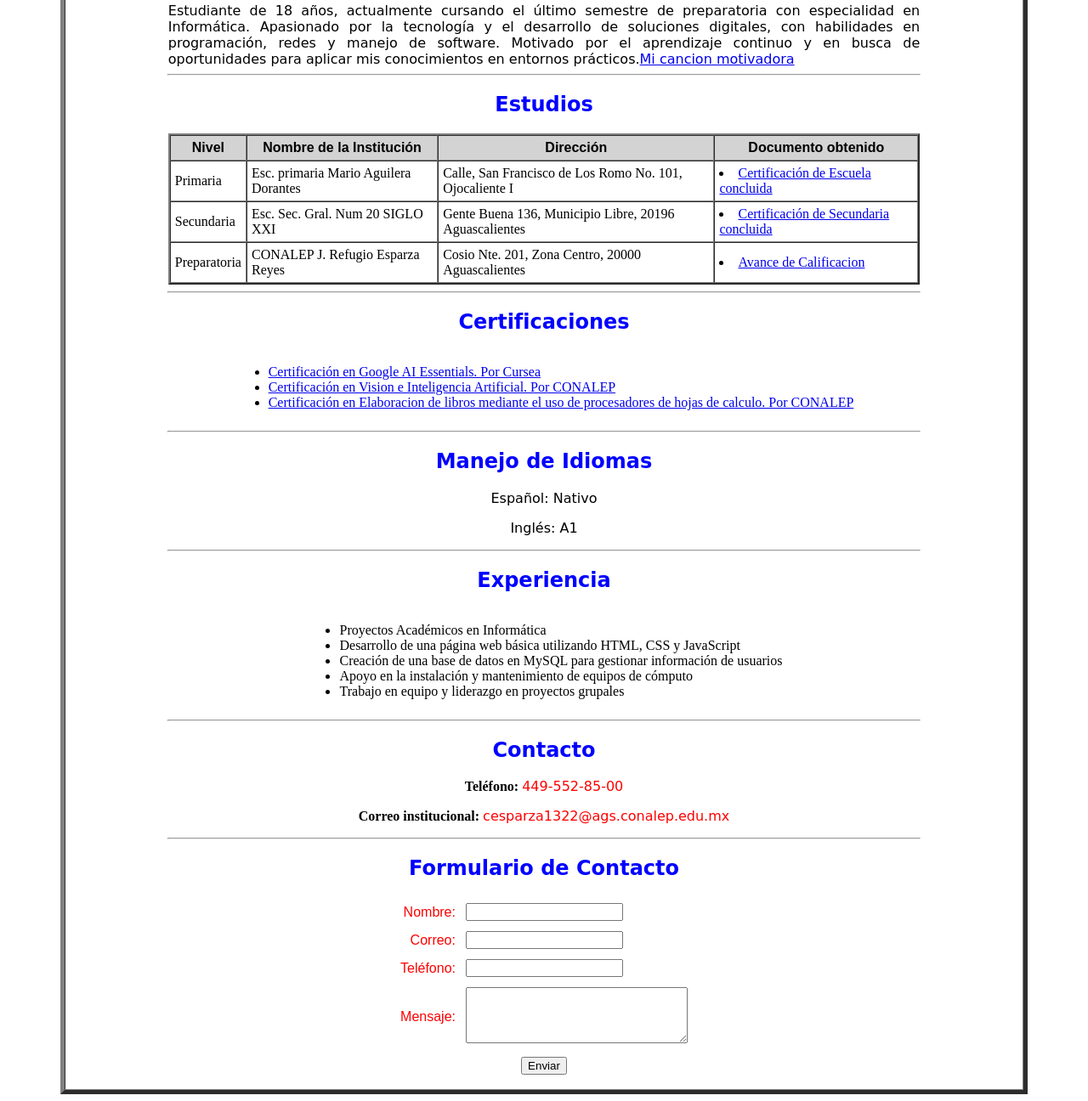
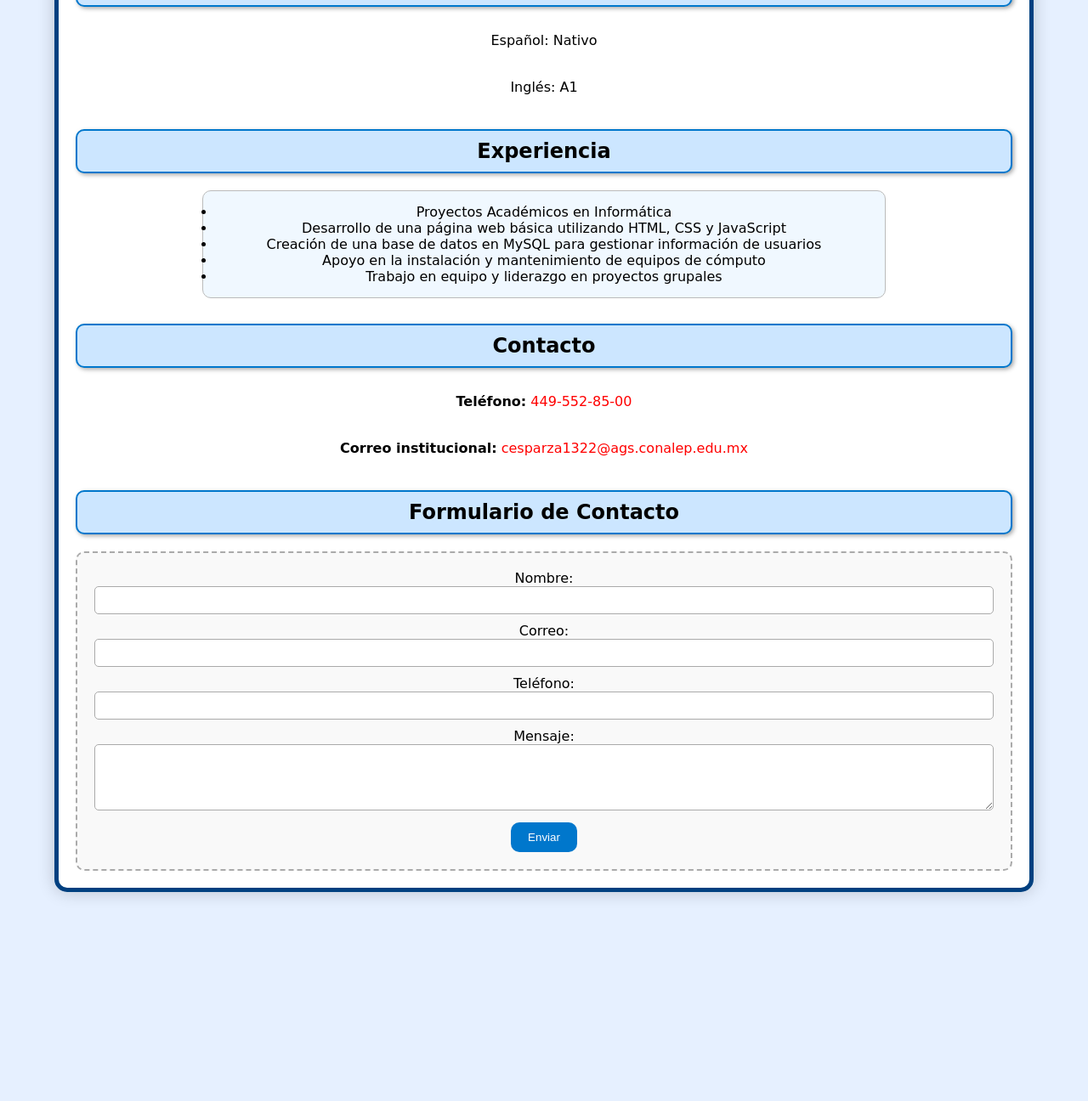
Before and after one commit to Reynaldo1433/curriculum-final, a plain HTML site: page index.html in a window 1280 px wide. Shown: the part 1304-2600 px from the top of the page at 85% size. After the commit the page ends 2374 px from the top, so only its background shows below. Drawn offline with Linux system fonts and the light colour scheme; files whose address does not match are found by name.

Commit message:
Update index.html

```diff
--- a/index.html
+++ b/index.html
@@ -3,40 +3,137 @@
 <head>
     <meta charset="UTF-8">
     <title>Currículum de Christian Reynaldo Esparza Esparza</title>
+    <style>
+        body {
+            background-color: #e6f0ff;
+            font-family: cursive;
+            margin: 0;
+            padding: 0;
+        }
+
+        /* Contenedor principal */
+        .contenedor-cv {
+            width: 90%;
+            margin: 20px auto;
+            padding: 20px;
+            border: 5px solid #004080;
+            background-color: #ffffff;
+            box-sizing: border-box;
+            box-shadow: 0 0 20px rgba(0, 0, 0, 0.2);
+            border-radius: 15px;
+        }
+
+        /* Imagen con Box Model */
+        img {
+            width: 200px;
+            height: auto;
+            padding: 10px;
+            border: 3px solid #000;
+            margin: 15px;
+            border-radius: 10px;
+            background-color: #f5f5f5;
+            box-shadow: 5px 5px 10px rgba(0, 0, 0, 0.3);
+        }
+
+        /* Tablas de estudios y formulario */
+        table {
+            width: 80%;
+            margin: auto;
+            border-collapse: collapse;
+            box-shadow: 0 0 10px rgba(0, 0, 0, 0.1);
+        }
+
+        th, td {
+            padding: 10px;
+            border: 1px solid #ccc;
+        }
+
+        th {
+            background-color: #d9eaff;
+        }
+
+        /* Secciones con Box Model */
+        h2 {
+            background-color: #cce6ff;
+            padding: 10px;
+            margin-top: 30px;
+            border: 2px solid #0077cc;
+            border-radius: 10px;
+            box-shadow: 2px 2px 5px #aaa;
+        }
+
+        /* Formulario */
+        form {
+            background-color: #f9f9f9;
+            padding: 20px;
+            margin-top: 20px;
+            border: 2px dashed #aaa;
+            border-radius: 10px;
+        }
+
+        input[type="text"],
+        input[type="email"],
+        input[type="tel"],
+        textarea {
+            width: 100%;
+            padding: 8px;
+            margin-bottom: 10px;
+            border: 1px solid #aaa;
+            border-radius: 5px;
+            box-sizing: border-box;
+        }
+
+        input[type="submit"] {
+            background-color: #0077cc;
+            color: white;
+            padding: 10px 20px;
+            border: none;
+            border-radius: 10px;
+            cursor: pointer;
+            transition: background-color 0.3s;
+        }
+
+        input[type="submit"]:hover {
+            background-color: #005fa3;
+        }
+
+        ul {
+            background-color: #f0f8ff;
+            padding: 15px;
+            border-radius: 10px;
+            border: 1px solid #bbb;
+            width: 70%;
+            margin: auto;
+        }
+
+        p {
+            padding: 10px;
+        }
+    </style>
 </head>
 <body>
 
-
-    <table border="5" width="90%" align="center" cellpadding="10" cellspacing="0">
-        <tr>
-            <td>
+    <div class="contenedor-cv">
         <div align="center">
-                    <h1><font color="blue" face="cursive">Christian Reynaldo Esparza Esparza</font></h1>
-                    <h3><font color="blue" face="cursive">Técnico Profesional Bachiller en Informática</font></h3>
-
-					<img src="/archivoz/img perfil2.jpg" alt="Foto de perfil"/>
-
-
+            <h1><font color="blue">Christian Reynaldo Esparza Esparza</font></h1>
+            <h3><font color="blue">Técnico Profesional Bachiller en Informática</font></h3>
+            <img src="E:\6to Semestre\paginas web\archivoz\img perfil2.jpg" alt="Foto de perfil"/>
 
             <hr width="80%">
 
-                    <h2><font color="blue" face="cursive">Perfil Profesional</font></h2>
+            <h2>Perfil Profesional</h2>
             <p align="justify" style="width: 80%; margin: auto;">
-                        <font face="cursive">
-                            Estudiante de 18 años, actualmente cursando el último semestre de preparatoria con especialidad en Informática. Apasionado por la tecnología y el desarrollo de soluciones digitales, con habilidades en programación, redes y manejo de software. Motivado por el aprendizaje continuo y en busca de oportunidades para aplicar mis conocimientos en entornos prácticos.<a href="https://www.youtube.com/watch?v=5eHZbNfcYyQ" target="_blank">Mi cancion motivadora</a>
-
-                        </font>
+                Estudiante de 18 años, actualmente cursando el último semestre de preparatoria con especialidad en Informática. Apasionado por la tecnología y el desarrollo de soluciones digitales, con habilidades en programación, redes y manejo de software. Motivado por el aprendizaje continuo y en busca de oportunidades para aplicar mis conocimientos en entornos prácticos.
+                <a href="https://www.youtube.com/watch?v=5eHZbNfcYyQ" target="_blank">Mi canción motivadora</a>
             </p>
 
-                    <hr width="80%">
-
-                    <h2><font color="blue" face="cursive">Estudios</font></h2>
-                    <table border="2" cellpadding="5" cellspacing="0" width="80%">
-                        <tr bgcolor="#D3D3D3">
-                            <th><font face="Arial">Nivel</font></th>
-                            <th><font face="Arial">Nombre de la Institución</font></th>
-                            <th><font face="Arial">Dirección</font></th>
-                            <th><font face="Arial">Documento obtenido</font></th>
+            <h2>Estudios</h2>
+            <table>
+                <tr>
+                    <th>Nivel</th>
+                    <th>Nombre de la Institución</th>
+                    <th>Dirección</th>
+                    <th>Documento obtenido</th>
                 </tr>
                 <tr>
                     <td>Primaria</td>
@@ -48,38 +145,29 @@
                     <td>Secundaria</td>
                     <td>Esc. Sec. Gral. Num 20 SIGLO XXI</td>
                     <td>Gente Buena 136, Municipio Libre, 20196 Aguascalientes</td>
-                            <td><li><a href="/archivoz/certificado Secundaria.pdf">Certificación de Secundaria concluida </a></li></td>
+                    <td><li><a href="E:\6to Semestre\paginas web\archivoz\certificado Secundaria.pdf">Certificación de Secundaria concluida </a></li></td>
                 </tr>
                 <tr>
                     <td>Preparatoria</td>
                     <td>CONALEP J. Refugio Esparza Reyes</td>
                     <td>Cosio Nte. 201, Zona Centro, 20000 Aguascalientes</td>
-							 <td><li><a href="/archivoz/calif prepa.pdf">Avance de Calificacion</a></li></td>
+                    <td><li><a href="E:\6to Semestre\paginas web\archivoz\calif prepa.pdf">Avance de Calificación</a></li></td>
                 </tr>
             </table>
 
-                    <hr width="80%">
-
-                    <h2><font color="blue" face="cursive">Certificaciones</font></h2>
-                    <ul style="display: inline-block; text-align: left;">
-
-
-
-						<li><a href="/archivoz/Coursera certificacion.pdf">Certificación en Google AI Essentials. Por Cursea</a></li>
-						<li><a href="/archivoz/rec IA.pdf">Certificación en Vision e Inteligencia Artificial. Por CONALEP</a></li>
-						<li><a href="/archivoz/certificado hojas de calculo.pdf">Certificación en Elaboracion de libros mediante el uso de procesadores de hojas de calculo. Por CONALEP</a></li>
+            <h2>Certificaciones</h2>
+            <ul>
+                <li><a href="E:\6to Semestre\paginas web\archivoz\Coursera certificacion.pdf">Certificación en Google AI Essentials. Por Coursera</a></li>
+                <li><a href="E:\6to Semestre\paginas web\archivoz\rec IA.pdf">Certificación en Visión e Inteligencia Artificial. Por CONALEP</a></li>
+                <li><a href="E:\6to Semestre\paginas web\archivoz\certificado hojas de calculo.pdf">Certificación en Hojas de Cálculo. Por CONALEP</a></li>
             </ul>
 
-                    <hr width="80%">
+            <h2>Manejo de Idiomas</h2>
+            <p>Español: Nativo</p>
+            <p>Inglés: A1</p>
 
-                    <h2><font color="blue" face="cursive">Manejo de Idiomas</font></h2>
-                    <p><font face="cursive">Español: Nativo</font></p>
-                    <p><font face="cursive">Inglés: A1</font></p>
-
-                    <hr width="80%">
-
-                    <h2><font color="blue" face="cursive">Experiencia</font></h2>
-                    <ul style="display: inline-block; text-align: left;">
+            <h2>Experiencia</h2>
+            <ul>
                 <li>Proyectos Académicos en Informática</li>
                 <li>Desarrollo de una página web básica utilizando HTML, CSS y JavaScript</li>
                 <li>Creación de una base de datos en MySQL para gestionar información de usuarios</li>
@@ -87,43 +175,28 @@
                 <li>Trabajo en equipo y liderazgo en proyectos grupales</li>
             </ul>
 
-                    <hr width="80%">
+            <h2>Contacto</h2>
+            <p><b>Teléfono:</b> <font color="red">449-552-85-00</font></p>
+            <p><b>Correo institucional:</b> <font color="red">cesparza1322@ags.conalep.edu.mx</font></p>
 
-                    <h2><font color="blue" face="cursive">Contacto</font></h2>
-                    <p><b>Teléfono:</b> <font color="red" face="cursive">449-552-85-00</font></p>
-                    <p><b>Correo institucional:</b> <font color="red" face="cursive">cesparza1322@ags.conalep.edu.mx</font></p>
+            <h2>Formulario de Contacto</h2>
+            <form action="#" method="post">
+                <label for="nombre">Nombre:</label>
+                <input type="text" id="nombre" name="nombre">
 
-                    <hr width="80%">
+                <label for="correo">Correo:</label>
+                <input type="email" id="correo" name="correo">
 
-                    <h2><font color="blue" face="cursive">Formulario de Contacto</font></h2>
-                    <form action="#" method="post">
-                        <table border="0" cellpadding="5">
-                            <tr>
-                                <td align="right"><label for="nombre"><font color="red" face="fantasy">Nombre:</font></label></td>
-                                <td><input type="text" id="nombre" name="nombre"></td>
-                            </tr>
-                            <tr>
-                                <td align="right"><label for="correo"><font color="red" face="fantasy">Correo:</font></label></td>
-                                <td><input type="email" id="correo" name="correo"></td>
-                            </tr>
-                            <tr>
-                                <td align="right"><label for="telefono"><font color="red" face="fantasy">Teléfono:</font></label></td>
-                                <td><input type="tel" id="telefono" name="telefono"></td>
-                            </tr>
-                            <tr>
-                                <td align="right"><label for="mensaje"><font color="red" face="fantasy">Mensaje:</font></label></td>
-                                <td><textarea id="mensaje" name="mensaje" rows="4" cols="30"></textarea></td>
-                            </tr>
-                            <tr>
-                                <td colspan="2" align="center"><input type="submit" value="Enviar"></td>
-                            </tr>
-                        </table>
+                <label for="telefono">Teléfono:</label>
+                <input type="tel" id="telefono" name="telefono">
+
+                <label for="mensaje">Mensaje:</label>
+                <textarea id="mensaje" name="mensaje" rows="4"></textarea>
+
+                <input type="submit" value="Enviar">
             </form>
-
         </div>
-            </td>
-        </tr>
-    </table>
+    </div>
 
 </body>
 </html>
```
Lines whose indentation alone changed are shown as unchanged.
